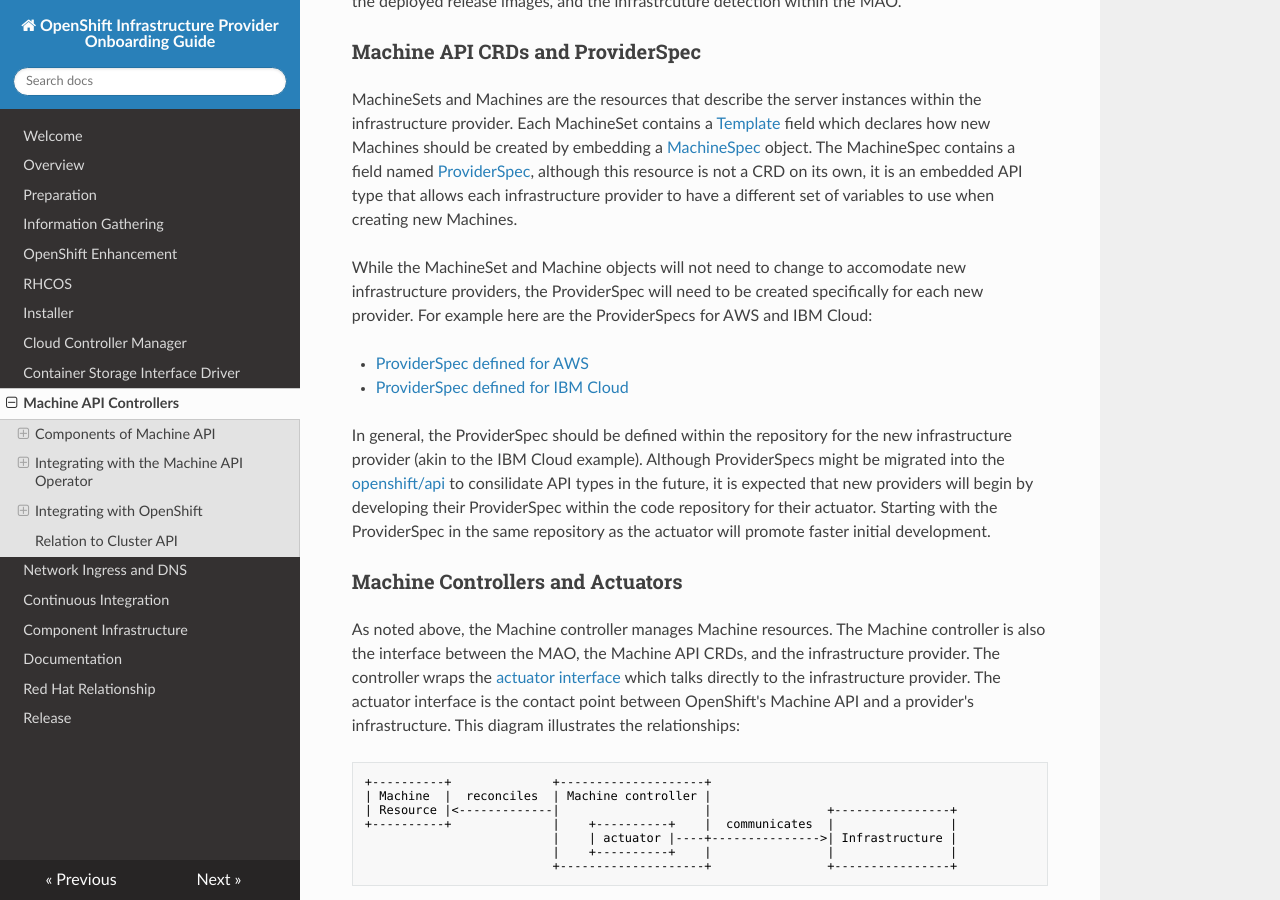
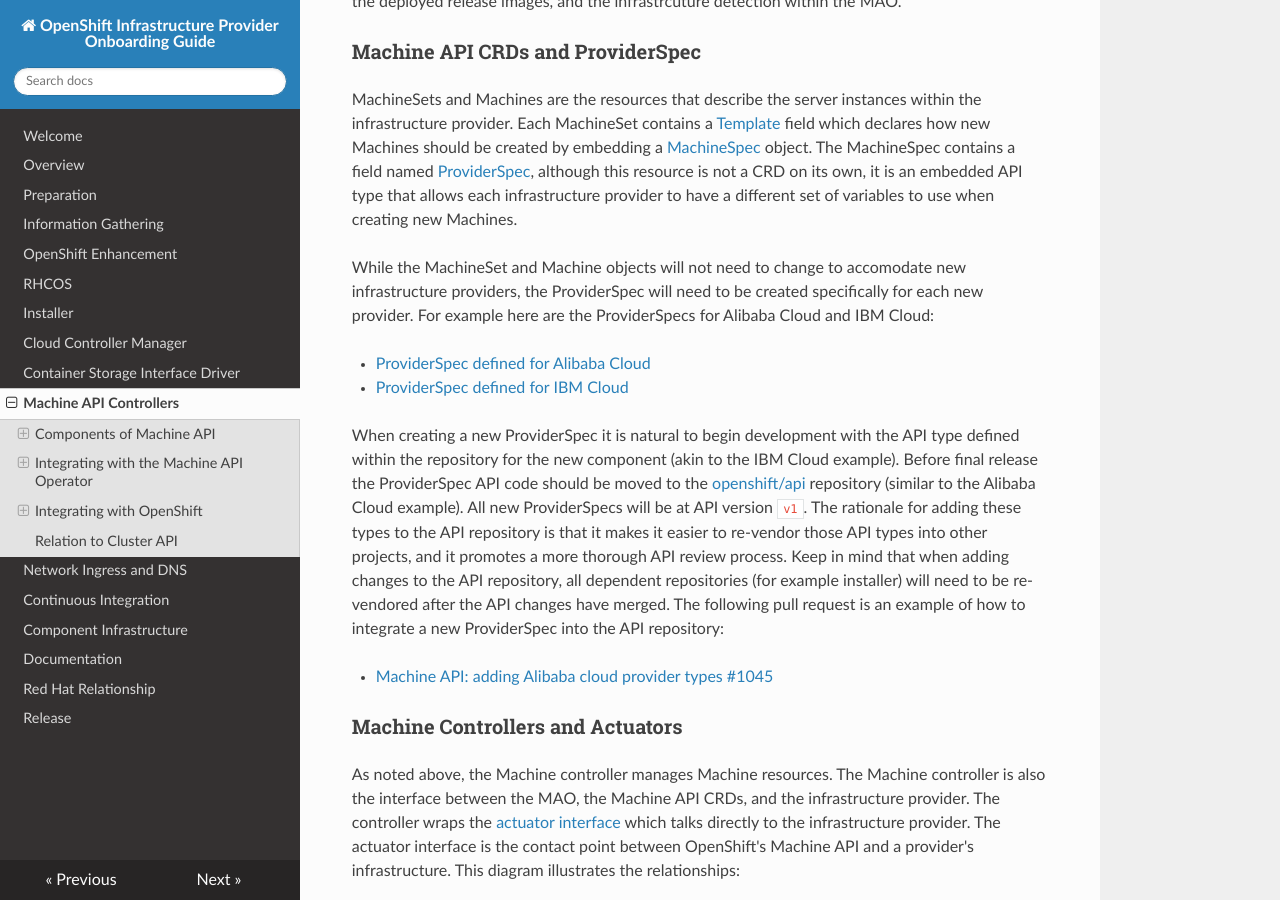
Before and after one commit to elmiko/ocp-infrastructure-provider-onboarding-guide, an MkDocs documentation site: the page built from docs/machine-api-controllers/index.md, in a window 1280 px wide and 900 px high, scrolled down 2040 px. Built offline with MkDocs 1.6.1, drawn with Linux system fonts in a browser that asks for light colours; nearby versions of some CDN libraries.

Commit message:
update machine-api content to give better API examples
This change replaces some of the language and examples to instruct
readers to add their ProviderSpec API to the openshift/api repository.
This also includes a discussion of why this is a preferred pattern.

```diff
--- a/docs/machine-api-controllers/index.md
+++ b/docs/machine-api-controllers/index.md
@@ -96,17 +96,23 @@
 
 While the MachineSet and Machine objects will not need to change to accomodate new infrastructure
 providers, the ProviderSpec will need to be created specifically for each new provider.  For example
-here are the ProviderSpecs for AWS and IBM Cloud:
+here are the ProviderSpecs for Alibaba Cloud and IBM Cloud:
 
-* [ProviderSpec defined for AWS][aws-providerspec]
+* [ProviderSpec defined for Alibaba Cloud][ali-providerspec]
 * [ProviderSpec defined for IBM Cloud][ibm-providerspec]
 
-In general, the ProviderSpec should be defined within the repository for the new infrastructure
-provider (akin to the IBM Cloud example). Although ProviderSpecs might be migrated into
-the [openshift/api][api-repo] to consilidate API types in the future, it is expected that
-new providers will begin by developing their ProviderSpec within the code repository for their
-actuator. Starting with the ProviderSpec in the same repository as the actuator will promote
-faster initial development.
+When creating a new ProviderSpec it is natural to begin development with the API type defined
+within the repository for the new component (akin to the IBM Cloud example). Before final
+release the ProviderSpec API code should be moved to the [openshift/api][api-repo] repository
+(similar to the Alibaba Cloud example). All new ProviderSpecs will be at API version `v1`.
+The rationale for adding these types to the API repository is that it makes it easier to
+re-vendor those API types into other projects, and it promotes a more thorough API review
+process. Keep in mind that when adding changes to the API repository, all dependent
+repositories (for example installer) will need to be re-vendored after the API changes have
+merged. The following pull request is an example of how to integrate a new ProviderSpec into the
+API repository:
+
+* [Machine API: adding Alibaba cloud provider types #1045][ali-api-pr]
 
 ### Machine Controllers and Actuators
 
@@ -246,7 +252,7 @@
 [ms-template]: https://github.com/openshift/api/blob/release-4.10/machine/v1beta1/types_machineset.go#L52
 [machinespec]: https://github.com/openshift/api/blob/release-4.10/machine/v1beta1/types_machine.go#L163
 [providerspec]: https://github.com/openshift/api/blob/release-4.10/machine/v1beta1/types_machine.go#L186
-[aws-providerspec]: https://github.com/openshift/api/blob/master/machine/v1beta1/types_awsprovider.go
+[ali-providerspec]: https://github.com/openshift/api/blob/master/machine/v1/types_alibabaprovider.go
 [ibm-providerspec]: https://github.com/openshift/cluster-api-provider-ibmcloud/blob/release-4.10/pkg/apis/ibmcloudprovider/v1beta1/ibmcloudproviderconfig_types.go#L30
 [machine-controller]: https://github.com/openshift/machine-api-operator/blob/master/pkg/controller/machine/controller.go
 [controller-runtime]: https://github.com/kubernetes-sigs/controller-runtime
@@ -261,4 +267,5 @@
 [ibm-mao-pr]: https://github.com/openshift/machine-api-operator/pull/871
 [api-repo]: https://github.com/openshift/api
 [k8s-dac]: https://kubernetes.io/docs/reference/access-authn-authz/extensible-admission-controllers/
-[mhc-docs]: ttps://docs.openshift.com/container-platform/latest/machine_management/deploying-machine-health-checks.html
+[mhc-docs]: https://docs.openshift.com/container-platform/latest/machine_management/deploying-machine-health-checks.html
+[ali-api-pr]: https://github.com/openshift/api/pull/1045
```
